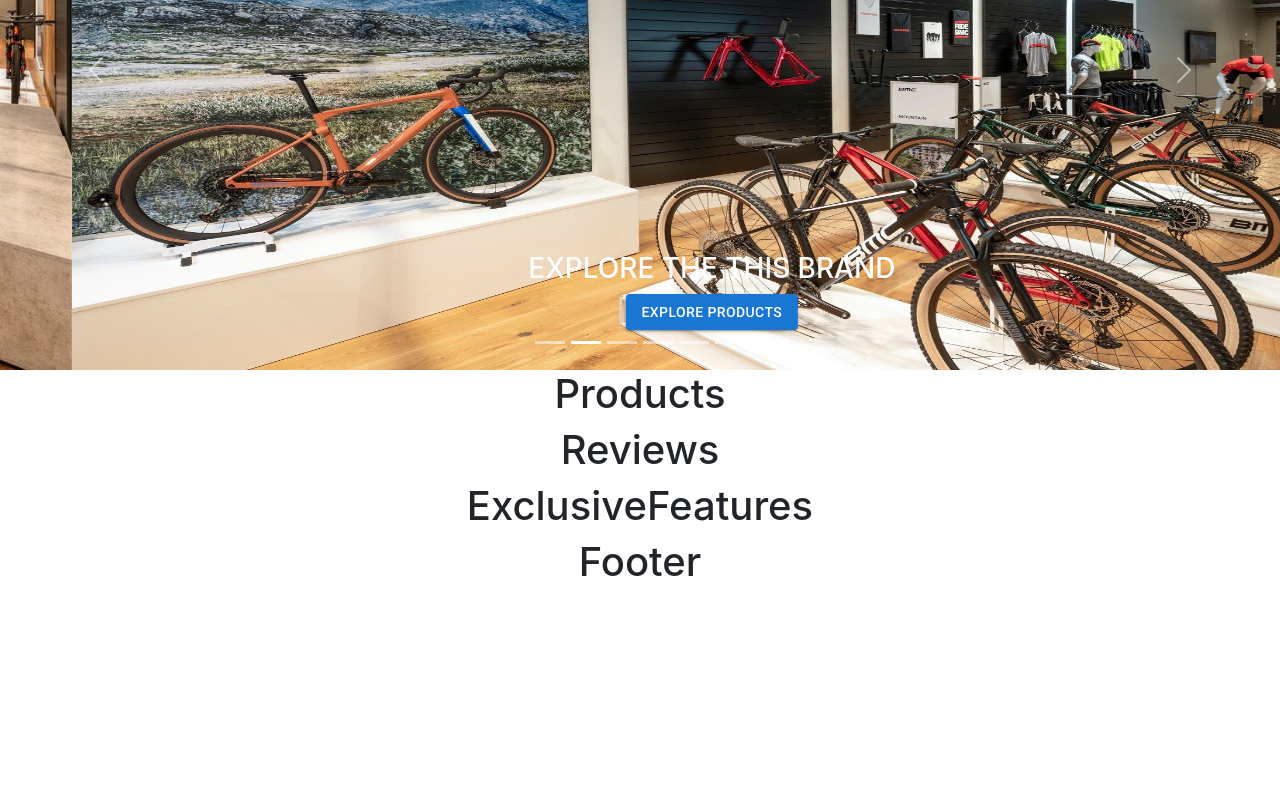
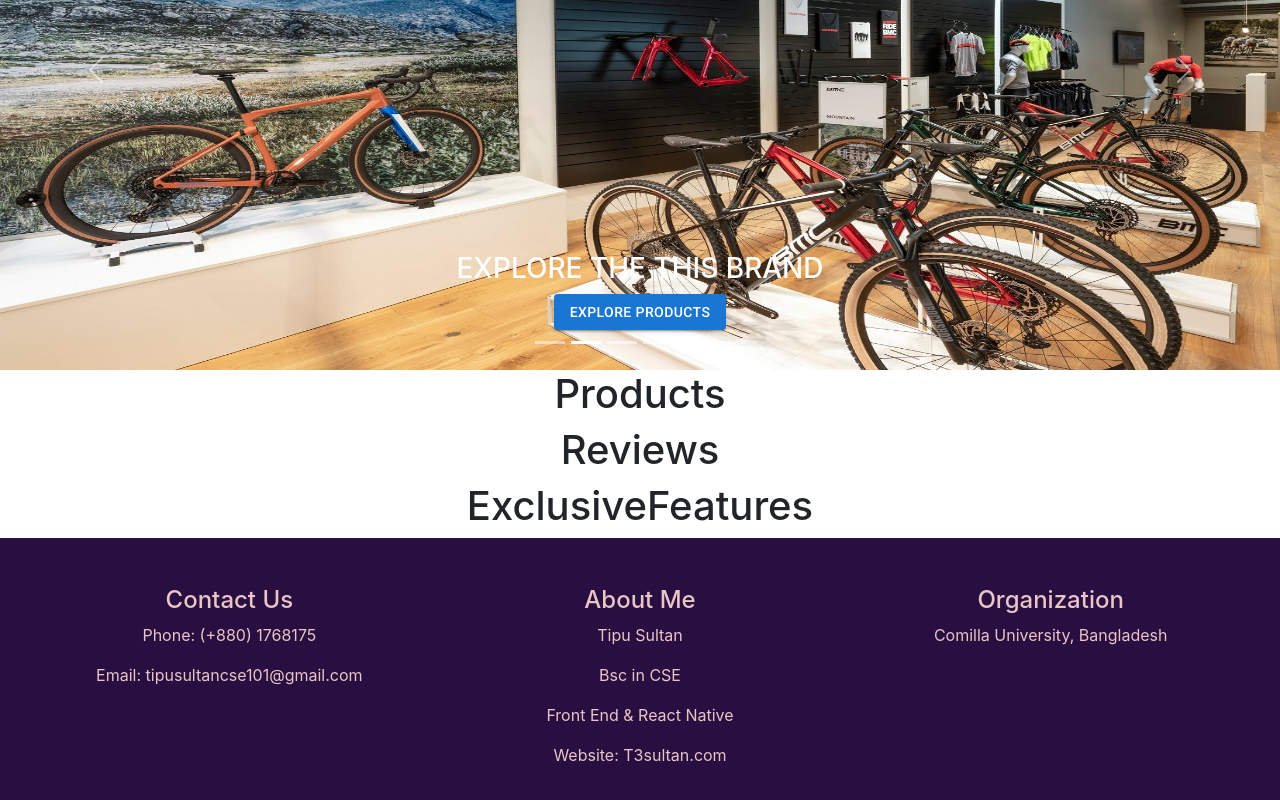
Before and after one commit to T3sultan/Bicycle_Shop_Management_Syste_Clinet, a React (Create React App) app: page / in a window 1280 px wide. Shown: the part 286-1086 px from the top of the page. Before the commit the page ends 880 px from the top, so only its background shows below. Built offline with nearby package versions, Linux system fonts and the light colour scheme.

Commit message:
footer added and style

```diff
--- a/src/components/Footer/Footer.css
+++ b/src/components/Footer/Footer.css
@@ -0,0 +1,28 @@
+footer{
+    background-color: rgb(41, 15, 65);
+    color: black;
+    min-height: 55vh
+}
+.scrollToTop{
+    background-color: rgb(41, 15, 65);
+    color: black;
+    position: fixed;
+    bottom: 10px;
+    right: 10px;
+    width: fit-content;
+    padding: 15px 20px;
+    border-radius: 2px;
+    margin: right;
+    box-shadow: rgba(0, 0, 0, 0.9)2px 4px 8px;
+    cursor: pointer;
+}
+a{
+    text-decoration: none;
+    color: inherit;
+}
+a:hover{
+    color:rgba(0, 0, 0, 0.9);
+}
+.title{
+    color: rgb(233, 197, 197);
+}
--- a/src/components/Footer/Footer.js
+++ b/src/components/Footer/Footer.js
@@ -1,11 +1,30 @@
 import React from 'react';
-import './Footer.css'
+import './Footer.css';
 
 const Footer = () => {
     return (
-        <div>
-            <h1>Footer</h1>
-        </div>
+        <footer className="container-fluid footer row row-cols-lg-3 row-cols-md-2 row-cols-12 d-flex justify-content-center mx-auto py-5">
+            <div>
+                <h4 className='title'><i className="fas fa-phone "></i> Contact Us</h4>
+                <a className='title' href="tel:01869510882"><p>Phone: (+880) 1768175</p></a>
+                <a className='title' href="mailto: nafiaiubian17@gmail.com"><p>Email: tipusultancse101@gmail.com</p></a>
+            </div>
+            <div>
+                <h4 className='title'><i className="far fa-address-card"></i> About Me</h4>
+                <p className='title'>Tipu Sultan</p>
+                <p className='title'>Bsc in CSE</p>
+                <p className='title'>Front End & React Native</p>
+                <a className='title' href="https://github.com/T3sultan"><p>Website: T3sultan.com</p></a>
+            </div>
+            <div>
+                <h4 className='title'><i className="far fa-building"></i> Organization</h4>
+                <p className='title'>Comilla University, Bangladesh</p>
+
+            </div>
+
+
+
+        </footer>
     );
 };
 
```
